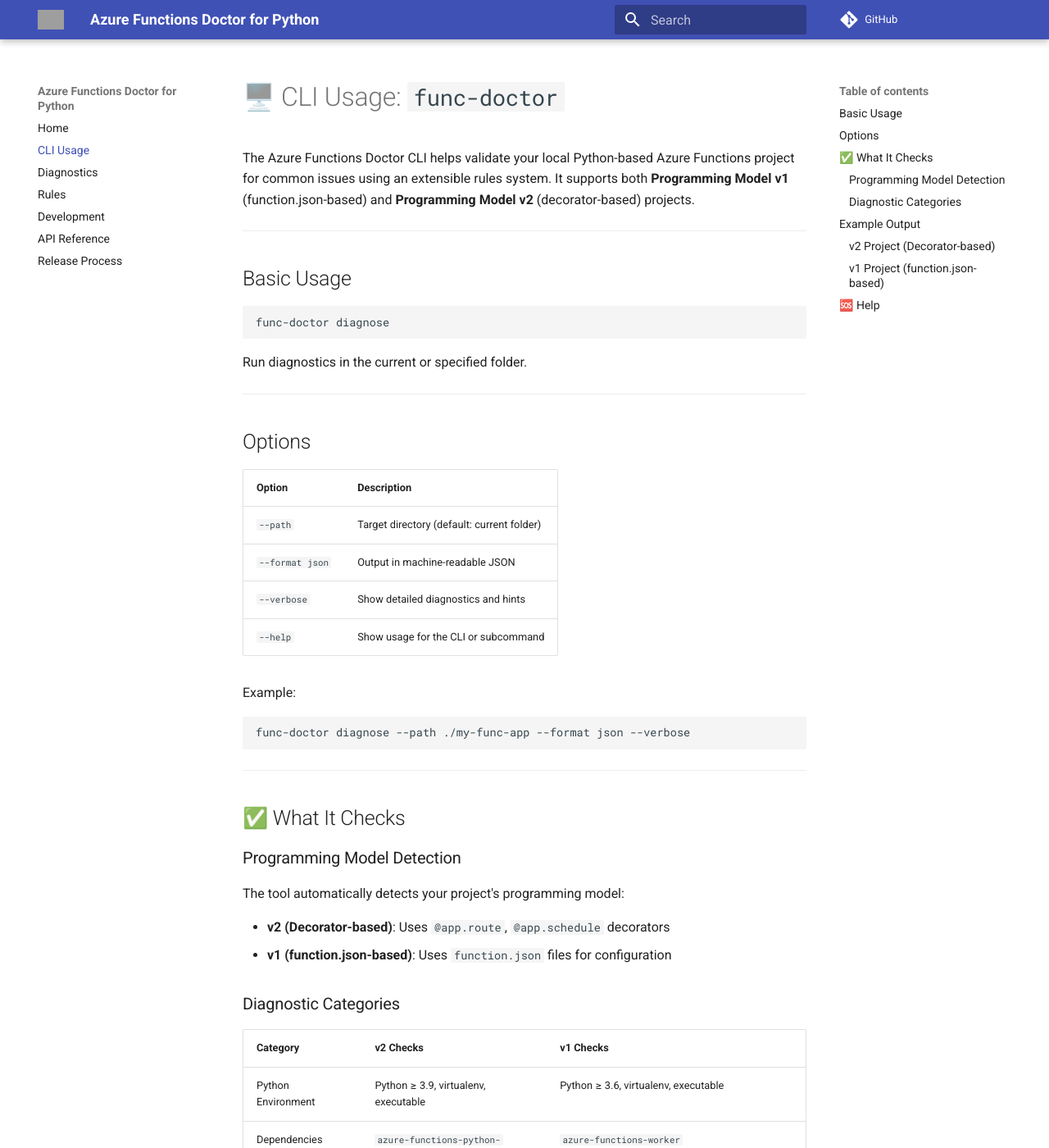
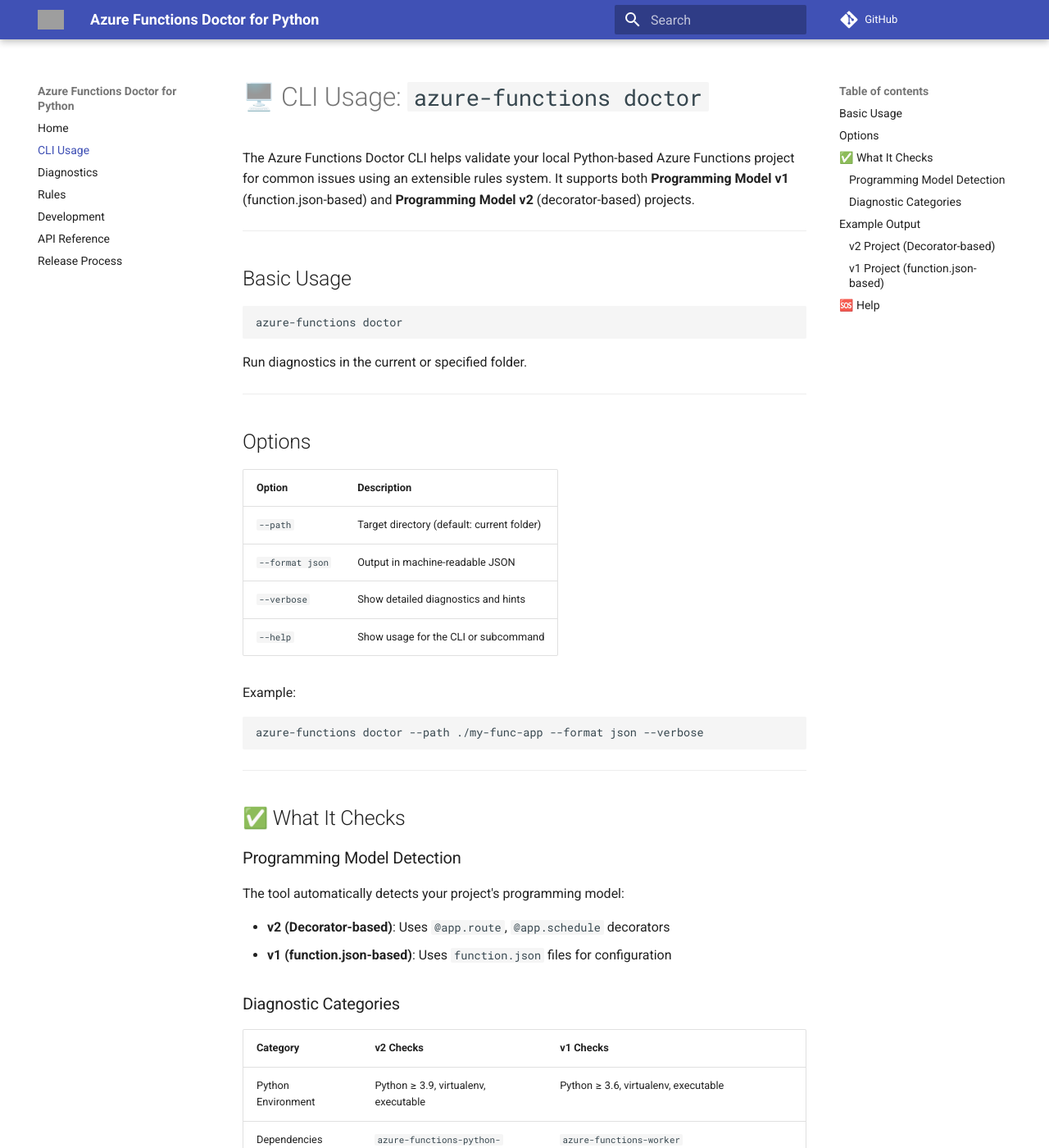
Before and after one commit to yeongseon/azure-functions-doctor-for-python, an MkDocs documentation site: the page built from docs/usage.md, in a window 1280 px wide and 1400 px high. Shown: the whole window at 82% size. Built offline with MkDocs 1.6.1 and Material for MkDocs 9.7.7, drawn with Linux system fonts in a browser that asks for light colours; comment, search, counter and statistics services are not loaded; some of the changed text lies outside the part shown; grey boxes are pictures that could not be loaded.

Commit message:
docs: replace 'func-doctor' with 'azure-functions' in docs and examples

````diff
--- a/docs/usage.md
+++ b/docs/usage.md
@@ -1,4 +1,4 @@
-# 🖥️ CLI Usage: `func-doctor`
+# 🖥️ CLI Usage: `azure-functions doctor`
 
 The Azure Functions Doctor CLI helps validate your local Python-based Azure Functions project for common issues using an extensible rules system. It supports both **Programming Model v1** (function.json-based) and **Programming Model v2** (decorator-based) projects.
 
@@ -7,7 +7,7 @@
 ## Basic Usage
 
 ```bash
-func-doctor diagnose
+azure-functions doctor
 ```
 
 Run diagnostics in the current or specified folder.
@@ -26,7 +26,7 @@
 Example:
 
 ```bash
-func-doctor diagnose --path ./my-func-app --format json --verbose
+azure-functions doctor --path ./my-func-app --format json --verbose
 ```
 
 ---
@@ -98,8 +98,8 @@
 ## 🆘 Help
 
 ```bash
-func-doctor --help
-func-doctor diagnose --help
+azure-functions --help
+azure-functions doctor --help
 ```
 
 For more examples, see the [example project](../examples/basic-hello/README.md).
````
Also changed, not shown: README.md (+2 -2 lines), docs/index.md (+1 -1 lines), docs/release_process.md (+1 -2 lines), docs/rules.md (+3 -3 lines), examples/basic-hello/README.md (+2 -2 lines), 1 other file.
